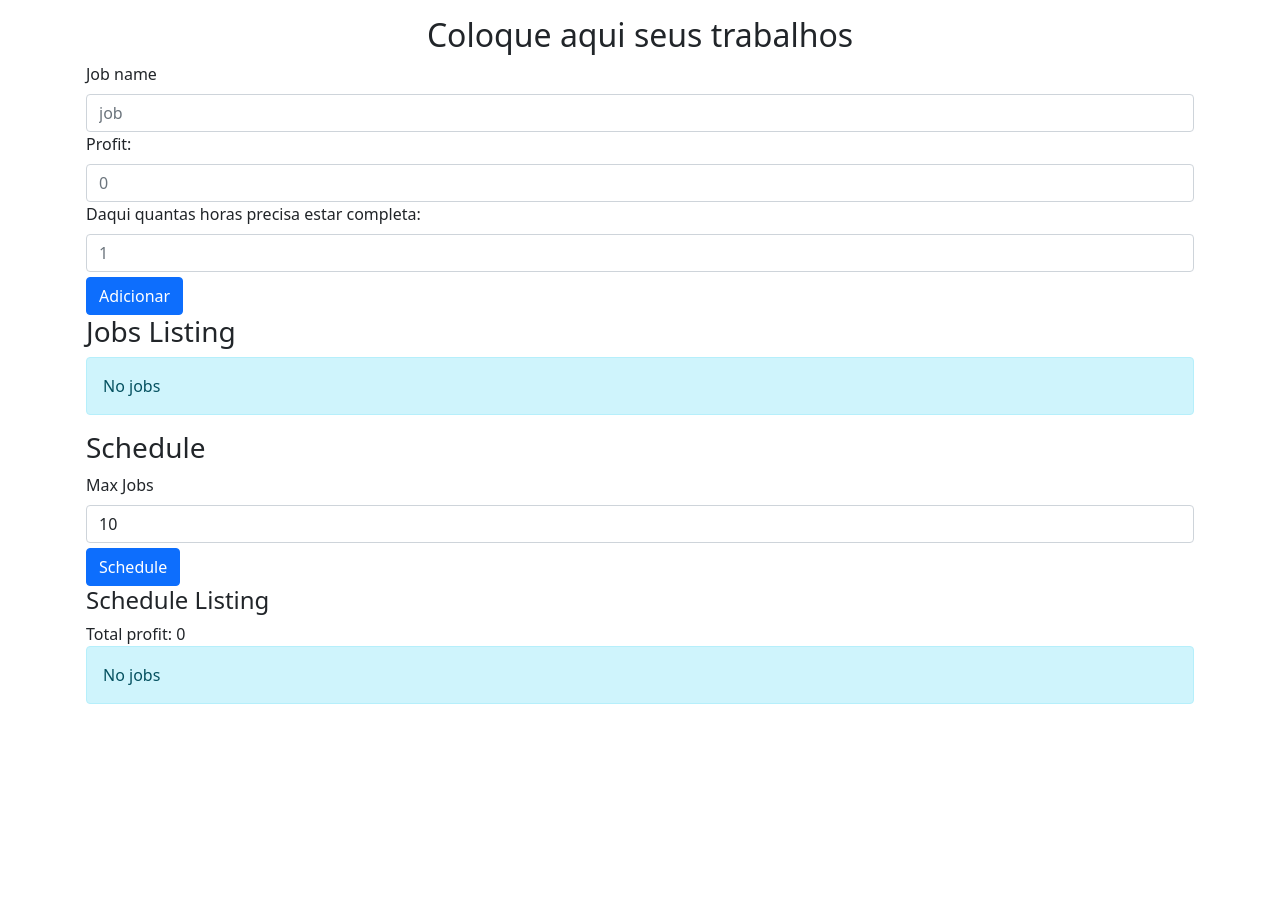
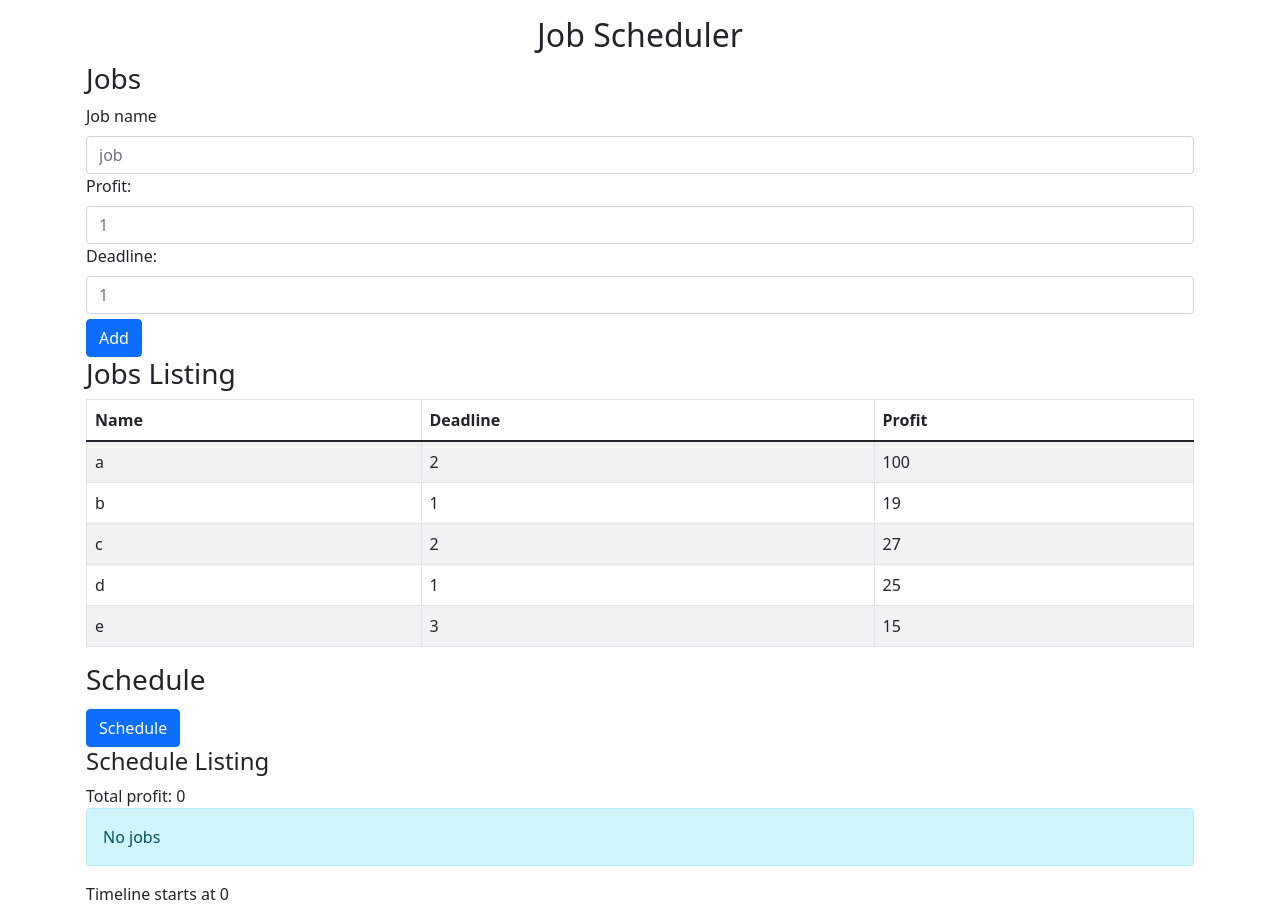
Before and after one commit to projeto-de-algoritmos/Greed_99jobs, a React (Create React App) app: page / in a window 1280 px wide. Before the commit the page ends 800 px from the top, so only its background shows below. Built offline with nearby package versions, Linux system fonts and the light colour scheme.

Commit message:
Improving algorithm and a few UI tweaks
Co-authored-by: Augusto Vilarins <augusto.vilarins@gmail.com>

```diff
--- a/package.json
+++ b/package.json
@@ -7,6 +7,7 @@
     "@testing-library/react": "^11.1.0",
     "@testing-library/user-event": "^12.1.10",
     "bootstrap": "^5.1.0",
+    "heap-js": "^2.1.6",
     "react": "^17.0.2",
     "react-bootstrap": "^1.6.1",
     "react-dom": "^17.0.2",
--- a/src/App.js
+++ b/src/App.js
@@ -1,23 +1,30 @@
-import React, { useState} from 'react';
-import { Jumbotron, Container, Form, Button } from 'react-bootstrap';
-import './App.css';
-import ItemForm from './ItemForm';
-import JobsTable from './JobsTable';
-import { Job, scheduleJobs } from './interval';
+import React, { useState } from "react";
+import { Jumbotron, Container, Button } from "react-bootstrap";
+import "./App.css";
+import ItemForm from "./ItemForm";
+import JobsTable from "./JobsTable";
+import { Job, scheduleJobs } from "./interval";
+
+const initialJobs = [
+    new Job('a', 2, 100),
+    new Job('b', 1, 19),
+    new Job('c', 2, 27),
+    new Job('d', 1, 25),
+    new Job('e', 3, 15)
+]
 
 const App = () => {
-  const [jobs, setJobs] = useState([]);
+  const [jobs, setJobs] = useState(initialJobs);
   const [scheduledJobs, setOrderedJobs] = useState([]);
-  const [maxJobs, setMaxJobs] = useState(10);
   const [profit, setProfit] = useState(0);
 
   const updateJobs = (newJob) => {
     const job = new Job(newJob.name, newJob.deadline, newJob.profit);
     setJobs([...jobs, job]);
-  }
+  };
 
   const orderBySchedule = () => {
-    const {scheduledJobs, profit} = scheduleJobs(jobs, maxJobs);
+    const { scheduledJobs, profit } = scheduleJobs(jobs);
     setOrderedJobs(scheduledJobs);
     setProfit(profit);
   };
@@ -25,22 +32,24 @@ const App = () => {
   return (
     <Container className="p-3">
       <Jumbotron>
-        <h2 className="header">Coloque aqui seus trabalhos</h2>
-        <ItemForm updateJobs={updateJobs}/>
+        <h2 className="header">Job Scheduler</h2>
+        <h3>Jobs</h3>
+        <ItemForm updateJobs={updateJobs} />
       </Jumbotron>
       <h3> Jobs Listing </h3>
-      <JobsTable jobs={jobs}/>
+      <JobsTable jobs={jobs} />
       <h3> Schedule </h3>
-      <Form>
-        <Form.Group controlId="maxJobs">
-          <Form.Label>Max Jobs</Form.Label>
-          <Form.Control type="number" placeholder="Max Jobs" value={maxJobs} onChange={(e) => setMaxJobs(e.target.value)}/>
-        </Form.Group>
-      </Form>
-      <Button style={{marginTop: '5px'}} className="btn btn-primary" onClick={orderBySchedule}>Schedule</Button>
+      <Button
+        style={{ marginTop: "5px" }}
+        className="btn btn-primary"
+        onClick={orderBySchedule}
+      >
+        Schedule
+      </Button>
       <h4> Schedule Listing </h4>
       <span> Total profit: {profit} </span>
-      <JobsTable jobs={scheduledJobs}/>
+      <JobsTable jobs={scheduledJobs} />
+      <span>Timeline starts at 0</span>
     </Container>
   );
 };
--- a/src/ItemForm.js
+++ b/src/ItemForm.js
@@ -2,7 +2,7 @@ import React, { useState } from "react";
 import { Form, Button } from "react-bootstrap";
 
 const ItemForm = ({ updateJobs }) => {
-  const initialInputState = { name: "job", profit: 0, deadline: 1 };
+  const initialInputState = { name: "job", profit: 1, deadline: 1 };
   const [eachEntry, setEachEntry] = useState(initialInputState);
 
   const handleInputChange = (e) => {
@@ -38,7 +38,7 @@ const ItemForm = ({ updateJobs }) => {
       </Form.Group>
 
       <Form.Group>
-        <Form.Label>Daqui quantas horas precisa estar completa: </Form.Label>
+        <Form.Label>Deadline: </Form.Label>
         <Form.Control
           placeholder={eachEntry.deadline}
           name="deadline"
@@ -49,7 +49,7 @@ const ItemForm = ({ updateJobs }) => {
       </Form.Group>
 
         <Button onClick={onSubmit} className="btn btn-primary" style={{marginTop: '5px'}}>
-          Adicionar
+          Add
         </Button>
     </Form>
   );
--- a/src/interval.js
+++ b/src/interval.js
@@ -1,3 +1,5 @@
+const {Heap} = require('heap-js');
+
 class Job {
     constructor(name, deadline, profit) {
         this.id =  '_'+Math.random().toString(36).substr(2, 9);
@@ -7,26 +9,34 @@ class Job {
     }
 }
 
-const scheduleJobs = (jobs, T) => {
-    let profit = 0;
-    let slot = new Array(T).fill(-1);
-    jobs.sort((a, b) => b.profit - a.profit);
-    for (let job of jobs) {
-        for (let j = job.deadline - 1; j >= 0; j--) {
-            if (j < T && slot[j] == -1) {
-                slot[j] = job.id;
-                profit += job.profit;
-                break;
-            }
+const scheduleJobs = (jobs) => {
+    const sortedJobs = jobs.slice().sort((a, b) => a.deadline - b.deadline);
+    const maxHeap = new Heap((a, b) => b.deadline - a.deadline);
+    const result = [];
+
+    for (let i = jobs.length - 1; i >= 0; i--) {
+        let slots = 0;
+        if (i === 0) {
+            slots = sortedJobs[i].deadline;
+        }
+        else {
+            slots = sortedJobs[i].deadline - sortedJobs[i - 1].deadline;
+        }
+        maxHeap.push({
+            profit: -sortedJobs[i].profit,
+            ...sortedJobs[i]
+        });
+        while (slots && maxHeap.size()) {
+            const job = maxHeap.pop();
+            slots--;
+            result.push(job);
         }
     }
-    const jobsIds = slot.filter(val => val != -1).map(val => val);
-    const scheduledJobs = jobsIds.map(id => jobs.find(job => job.id == id));
-
+    result.sort((a, b) => a.deadline - b.deadline);
     return {
-        scheduledJobs,
-        profit
-    }
+        scheduledJobs: result,
+        profit: result.reduce((acc, job) => acc + job.profit, 0)
+    };
 }
 
 module.exports = {
```
Also changed, not shown: 1 other file (tests, documents, lock files or other folders).
